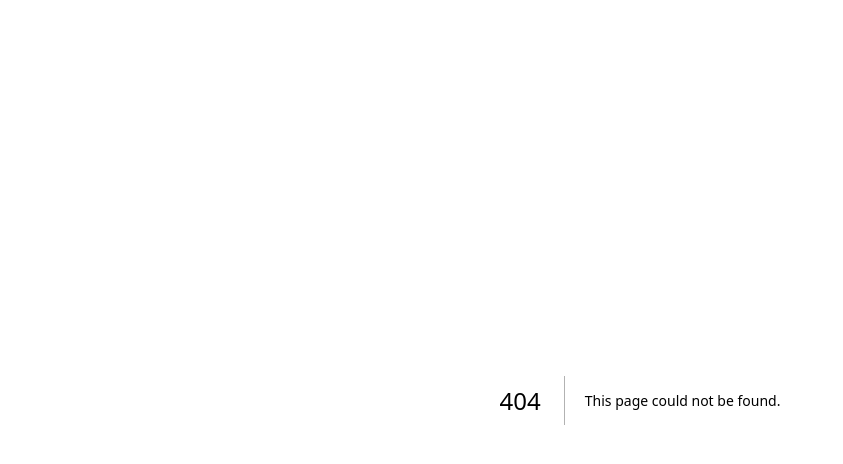
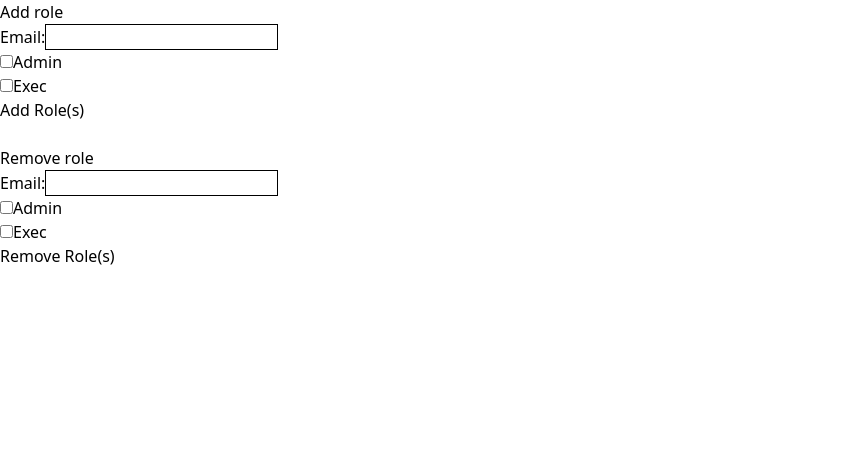
Before and after one commit to UoaWDCC/projects-health-dashboard, a Next.js app in the folder apps/web/: page /roles in a window 1280 px wide. Before the commit this address had no page. Shown: the top 464 px of the page, without its empty margins (0-843 px from the left). Built offline with nearby package versions, Linux system fonts and the light colour scheme.

Commit message:
feat(web): add page for adding/removing admins & execs

```diff
--- /dev/null
+++ b/apps/web/src/app/(admin)/roles/page.tsx
@@ -0,0 +1,70 @@
+'use client'
+
+export default function ManageRolesPage() {
+  const handleSubmit = async (formData: FormData, method: 'POST' | 'DELETE') => {
+    const response = await fetch('/api/roles', {
+      method,
+      headers: { 'Content-Type': 'application/json' },
+      body: JSON.stringify({
+        email: formData.get('email'),
+        adminRole: formData.get('adminRole') === 'on',
+        execRole: formData.get('execRole') === 'on',
+      }),
+    })
+
+    const data = await response.json()
+
+    if (!response.ok) {
+      alert('Failed: ' + (data?.error ?? 'Unknown error'))
+      return
+    }
+
+    alert('Success, current user roles:' + (data.roles?.join(', ') || ' none'))
+  }
+
+  return (
+    <main>
+      <h1>Add role</h1>
+      <form action={(formData) => handleSubmit(formData, 'POST')}>
+        <label>
+          Email:
+          <input type="email" style={{ border: '1px solid #000000' }} name="email" required />
+        </label>
+        <br />
+        <label>
+          <input type="checkbox" name="adminRole" />
+          Admin
+        </label>
+        <br />
+        <label>
+          <input type="checkbox" name="execRole" />
+          Exec
+        </label>
+        <br />
+        <button type="submit">Add Role(s)</button>
+      </form>
+
+      <br />
+
+      <h1>Remove role</h1>
+      <form action={(formData) => handleSubmit(formData, 'DELETE')}>
+        <label>
+          Email:
+          <input type="email" style={{ border: '1px solid #000000' }} name="email" required />
+        </label>
+        <br />
+        <label>
+          <input type="checkbox" name="adminRole" />
+          Admin
+        </label>
+        <br />
+        <label>
+          <input type="checkbox" name="execRole" />
+          Exec
+        </label>
+        <br />
+        <button type="submit">Remove Role(s)</button>
+      </form>
+    </main>
+  )
+}
```
